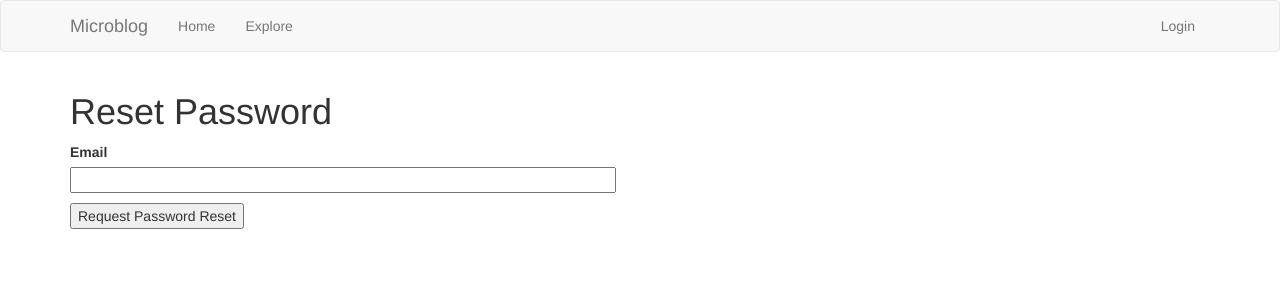
After one commit to tutocolombo/microblog, a Flask app: page /reset_password_request in a window 1280 px wide. The commit adds this page. Shown: the top 300 px of the page. Run offline with Flask 2, Linux system fonts and the light colour scheme; some libraries are stand-ins or nearby versions.

Commit message:
Email and local time support

```diff
--- a/app/forms.py
+++ b/app/forms.py
@@ -50,3 +50,15 @@ class PostForm(FlaskForm):
     post = TextAreaField('Say something', validators=[
         DataRequired(), Length(min=1, max=140)])
     submit = SubmitField('Submit')
+
+
+class ResetPasswordRequestForm(FlaskForm):
+    email = StringField('Email', validators=[DataRequired(), Email()])
+    submit = SubmitField('Request Password Reset')
+
+
+class ResetPasswordForm(FlaskForm):
+    password = PasswordField('Password', validators=[DataRequired()])
+    password2 = PasswordField(
+        'Repeat Password', validators=[DataRequired(), EqualTo('password')])
+    submit = SubmitField('Request Password Reset')
--- a/app/routes.py
+++ b/app/routes.py
@@ -1,10 +1,11 @@
 from app import app, db
 from flask import render_template, flash, redirect, url_for, request
-from app.forms import LoginForm, RegistrationForm, EditProfileForm, PostForm
+from app.forms import LoginForm, RegistrationForm, EditProfileForm, PostForm, ResetPasswordRequestForm, ResetPasswordForm
 from flask_login import current_user, login_user, logout_user, login_required
 from app.models import User, Post
 from werkzeug.urls import url_parse
 from datetime import datetime
+from app.email import send_password_reset_email
 
 
 @app.before_request
@@ -89,6 +90,37 @@ def register():
     return render_template('register.html', title='Register', form=form)
 
 
+@app.route('/reset_password_request', methods=['GET', 'POST'])
+def reset_password_request():
+    if current_user.is_authenticated:
+        return redirect(url_for('index'))
+    form = ResetPasswordRequestForm()
+    if form.validate_on_submit():
+        user = User.query.filter_by(email=form.email.data).first()
+        if user:
+            send_password_reset_email(user)
+        flash('Check your email for the instructions to reset your password')
+        return redirect(url_for('login'))
+    return render_template('reset_password_request.html',
+                           title='Reset Password', form=form)
+
+
+@app.route('/reset_password/<token>', methods=['GET', 'POST'])
+def reset_password(token):
+    if current_user.is_authenticated:
+        return redirect(url_for('index'))
+    user = User.verify_reset_password_token(token)
+    if not user:
+        return redirect(url_for('index'))
+    form = ResetPasswordForm()
+    if form.validate_on_submit():
+        user.set_password(form.password.data)
+        db.session.commit()
+        flash('Your password has been reset.')
+        return redirect(url_for('login'))
+    return render_template('reset_password.html', form=form)
+
+
 @app.route('/profile', defaults={'username': None})
 @app.route('/user/<username>')
 @login_required
--- a/app/templates/404.html
+++ b/app/templates/404.html
@@ -1,6 +1,6 @@
 {% extends "base.html" %}
 
-{% block content %}
+{% block app_content %}
     <h1>Resource Not Found</h1>
     <p><a href="{{ url_for('index') }}">Back</a></p>
 {% endblock %}
--- a/app/templates/500.html
+++ b/app/templates/500.html
@@ -1,6 +1,6 @@
 {% extends "base.html" %}
 
-{% block content %}
+{% block app_content %}
     <h1>An unexpected error has occurred</h1>
     <p>The administrator has been notified. Sorry for the inconvenience!</p>
     <p><a href="{{ url_for('index') }}">Back</a></p>
--- a/app/templates/_post.html
+++ b/app/templates/_post.html
@@ -5,7 +5,9 @@
       <a href="{{ url_for('user', username=post.author.username) }}">
           {{ post.author.username }}
       </a>
-      says:<br>{{ post.body }}
+      said {{ moment(post.timestamp).fromNow() }}:
+      <br>
+      {{ post.body }}
     </td>
   </tr>
 </table>
--- a/app/templates/base.html
+++ b/app/templates/base.html
@@ -1,36 +1,56 @@
-<html>
-  <head>
-    {% if title %}
-    <title>{{ title }} - Microblog</title>
-    {% else %}
-    <title>Welcome to Microblog</title>
-    {% endif %}
-  </head>
-  <body>
-    <div>
-      Microblog:
-      <a href="{{url_for('index')}}">Home</a>
-      <a href="{{ url_for('explore') }}">Explore</a>
-      {% if current_user.is_anonymous %}
-      <a href="{{url_for('login')}}">Login</a>
-      {% else %}
-      <a href="{{url_for('user', username=current_user.username)}}">Profile</a>
-      <a href="{{url_for('logout')}}">Logout</a>
-      {% endif %}
-      <a href="{{url_for('register')}}">Register</a>
+{% extends 'bootstrap/base.html' %}
+
+{% block title %}
+  {% if title %}{{ title }} - Microblog
+  {% else %}Welcome to Microblog{% endif %}
+{% endblock %}
+
+{% block navbar %}
+  <nav class="navbar navbar-default">
+    <div class="container">
+      <div class="navbar-header">
+        <button type="button" class="navbar-toggle collapsed" data-toggle="collapse" data-target="#bs-example-navbar-collapse-1" aria-expanded="false">
+          <span class="sr-only">Toggle navigation</span>
+          <span class="icon-bar"></span>
+          <span class="icon-bar"></span>
+          <span class="icon-bar"></span>
+        </button>
+        <a class="navbar-brand" href="{{ url_for('index') }}">Microblog</a>
+      </div>
+      <div class="collapse navbar-collapse" id="bs-example-navbar-collapse-1">
+        <ul class="nav navbar-nav">
+          <li><a href="{{ url_for('index') }}">Home</a></li>
+          <li><a href="{{ url_for('explore') }}">Explore</a></li>
+        </ul>
+        <ul class="nav navbar-nav navbar-right">
+          {% if current_user.is_anonymous %}
+          <li><a href="{{ url_for('login') }}">Login</a></li>
+          {% else %}
+          <li><a href="{{ url_for('user', username=current_user.username) }}">Profile</a></li>
+          <li><a href="{{ url_for('logout') }}">Logout</a></li>
+          {% endif %}
+        </ul>
+      </div>
     </div>
-    <hr>
+  </nav>
+{% endblock %}
 
+{% block content %}
+  <div class="container">
     {% with messages = get_flashed_messages() %}
     {% if messages %}
-    <ul>
       {% for message in messages %}
-      <li>{{ message }}</li>
+      <div class="alert alert-info" role="alert">{{ message }}</div>
       {% endfor %}
-    </ul>
     {% endif %}
     {% endwith %}
 
-    {% block content %}{% endblock %}
-  </body>
-</html>
+    {# application content needs to be provided in the app_content block #}
+    {% block app_content %}{% endblock %}
+  </div>
+{% endblock %}
+
+{% block scripts %}
+  {{ super() }}
+  {{ moment.include_moment() }}
+{% endblock %}
--- a/app/templates/edit_profile.html
+++ b/app/templates/edit_profile.html
@@ -1,6 +1,6 @@
 {% extends "base.html" %}
 
-{% block content %}
+{% block app_content %}
     <h1>Edit Profile</h1>
     <form action="" method="post">
         {{ form.hidden_tag() }}
--- a/app/templates/index.html
+++ b/app/templates/index.html
@@ -1,6 +1,6 @@
 {% extends "base.html" %}
 
-{% block content %}
+{% block app_content %}
   <h1>Howdy, {{ current_user.username }}!</h1>
   {% if form %}
   <form action="" method="post">
--- a/app/templates/login.html
+++ b/app/templates/login.html
@@ -1,6 +1,6 @@
 {% extends "base.html" %}
 
-{% block content %}
+{% block app_content %}
     <h1>Sign In</h1>
     <form action="" method="post" novalidate>
         {{ form.hidden_tag() }}
@@ -22,4 +22,8 @@
         <p>{{ form.submit() }}</p>
     </form>
     <h3>New user? <a href="{{url_for('register')}}"> Register now </a></h3>
+    <p>
+        Forgot Your Password?
+        <a href="{{ url_for('reset_password_request') }}">Click to Reset It</a>
+    </p>
 {% endblock %}
--- a/app/templates/register.html
+++ b/app/templates/register.html
@@ -1,6 +1,6 @@
 {% extends "base.html" %}
 
-{% block content %}
+{% block app_content %}
     <h1>Register</h1>
     <form action="" method="post" novalidate>
         {{ form.hidden_tag() }}
--- /dev/null
+++ b/app/templates/reset_password_request.html
@@ -0,0 +1,16 @@
+{% extends "base.html" %}
+
+{% block app_content %}
+    <h1>Reset Password</h1>
+    <form action="" method="post">
+        {{ form.hidden_tag() }}
+        <p>
+            {{ form.email.label }}<br>
+            {{ form.email(size=64) }}<br>
+            {% for error in form.email.errors %}
+            <span style="color: red;">[{{ error }}]</span>
+            {% endfor %}
+        </p>
+        <p>{{ form.submit() }}</p>
+    </form>
+{% endblock %}
--- a/app/templates/user.html
+++ b/app/templates/user.html
@@ -1,12 +1,14 @@
 {% extends "base.html" %}
 
-{% block content %}
+{% block app_content %}
   <table>
     <tr valign="top">
       <td><img src="{{ user.avatar(128) }}"></td>
       <td><h1>User: {{ user.username }}</h1>
         {% if user.about_me %}<p>{{ user.about_me }}</p>{% endif %}
-        {% if user.last_seen %}<p>Last seen on: {{ user.last_seen }}</p>{% endif %}
+        {% if user.last_seen %}
+          <p>Last seen on: {{ moment(user.last_seen).format('LLL') }}</p>
+        {% endif %}
         <p>{{ user.followers.count() }} followers, {{ user.followed.count() }} following.</p>
         {% if user == current_user %}
         <p><a href="{{ url_for('edit_profile') }}">Edit your profile</a></p>
--- a/config.py
+++ b/config.py
@@ -16,3 +16,4 @@ class Config(object):
     MAIL_PASSWORD = os.environ.get('MAIL_PASSWORD')
     ADMINS = ['agedcolombo@hotmail.com']
     POSTS_PER_PAGE = 3
+    LANGUAGES = ['en', 'es']
```
Also changed, not shown: app/__init__.py (+20 -6 lines), app/email.py (added, +27 -0 lines), app/models.py (+17 -1 lines), app/templates/email/reset_password.html (added, +12 -0 lines), app/templates/email/reset_password.txt (added, +11 -0 lines), app/templates/reset_password.html (added, +23 -0 lines), app.db.
